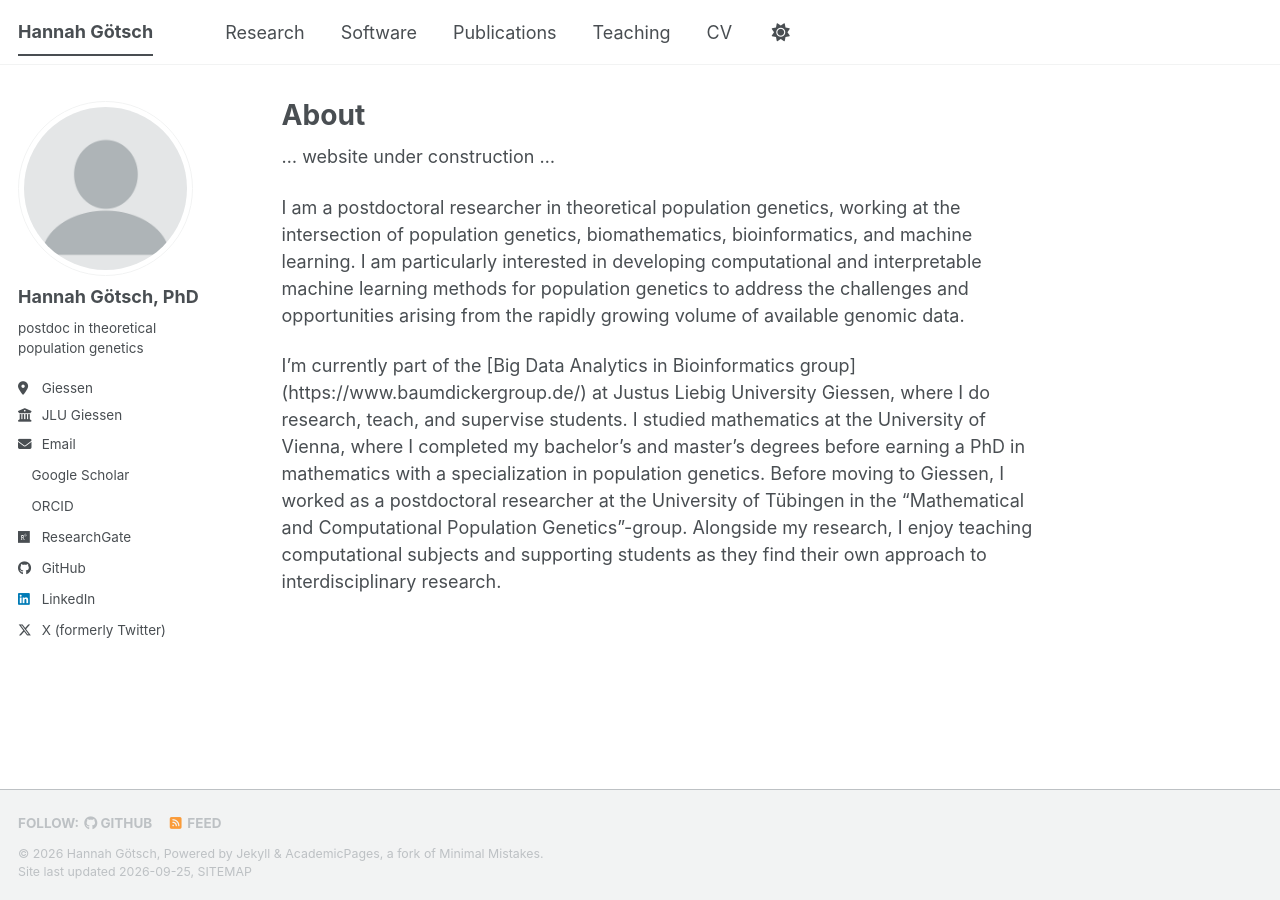
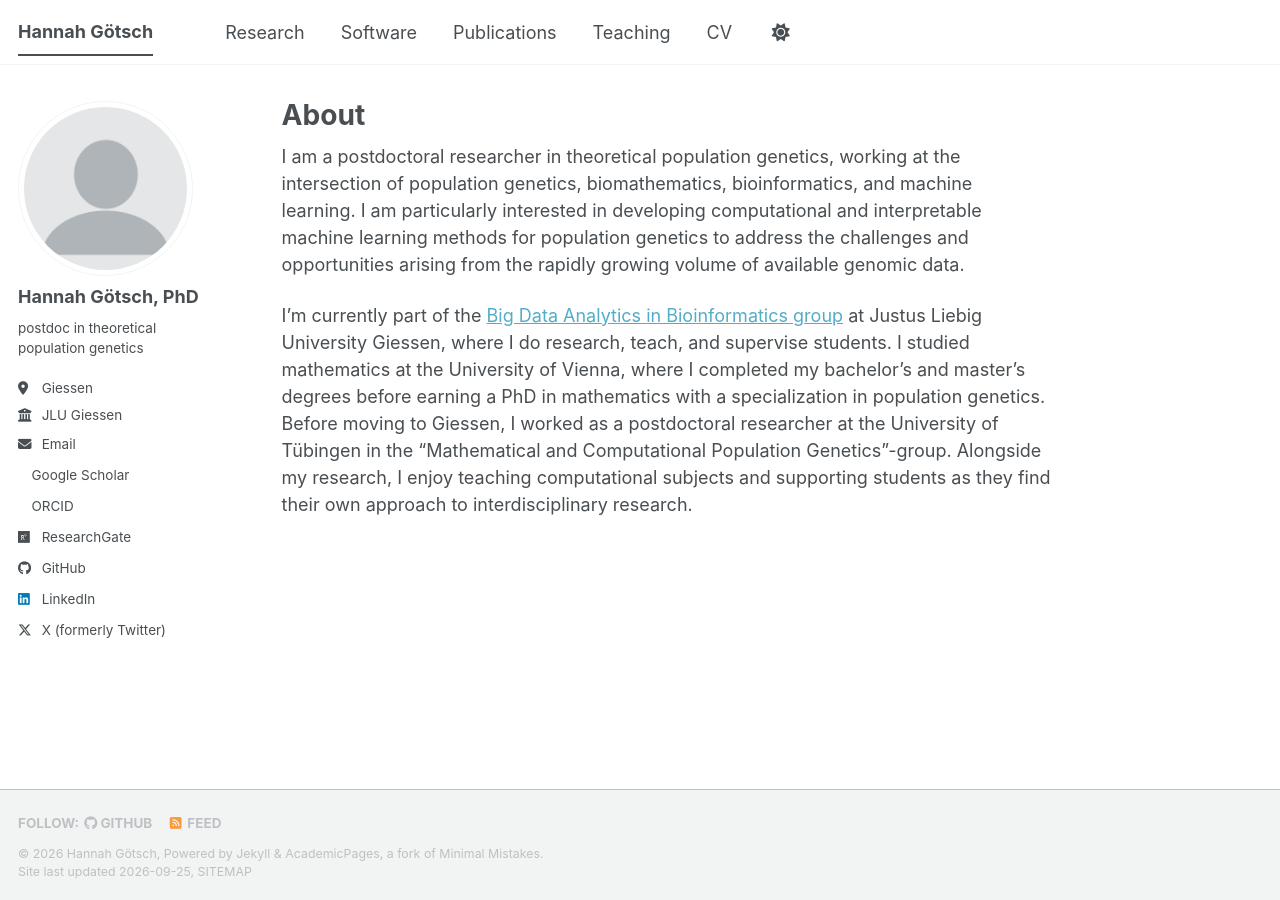
Before and after one commit to hannahgoetsch/hannahgoetsch.github.io, a Jekyll site: the page built from _pages/about.md, in a window 1280 px wide. Built offline with Jekyll 4.4.1, drawn with Linux system fonts in a browser that asks for light colours; a style sheet for code colours, icons or effects is not loaded.

Commit message:
Update about page content
Removed placeholder text indicating the website is under construction.

```diff
--- a/_pages/about.md
+++ b/_pages/about.md
@@ -7,8 +7,6 @@ redirect_from:
   - /about.html
 ---
 
-... website under construction ...
-
 I am a postdoctoral researcher in theoretical population genetics, working at the intersection of population genetics, biomathematics, bioinformatics, and machine learning. I am particularly interested in developing computational and interpretable machine learning methods for population genetics to address the challenges and opportunities arising from the rapidly growing volume of available genomic data.
 
-I’m currently part of the [Big Data Analytics in Bioinformatics group] (https://www.baumdickergroup.de/) at Justus Liebig University Giessen, where I do research, teach, and supervise students. I studied mathematics at the University of Vienna, where I completed my bachelor’s and master’s degrees before earning a PhD in mathematics with a specialization in population genetics. Before moving to Giessen, I worked as a postdoctoral researcher at the University of Tübingen in the "Mathematical and Computational Population Genetics"-group. Alongside my research, I enjoy teaching computational subjects and supporting students as they find their own approach to interdisciplinary research.
+I’m currently part of the [Big Data Analytics in Bioinformatics group](https://www.baumdickergroup.de/) at Justus Liebig University Giessen, where I do research, teach, and supervise students. I studied mathematics at the University of Vienna, where I completed my bachelor’s and master’s degrees before earning a PhD in mathematics with a specialization in population genetics. Before moving to Giessen, I worked as a postdoctoral researcher at the University of Tübingen in the "Mathematical and Computational Population Genetics"-group. Alongside my research, I enjoy teaching computational subjects and supporting students as they find their own approach to interdisciplinary research.
```
